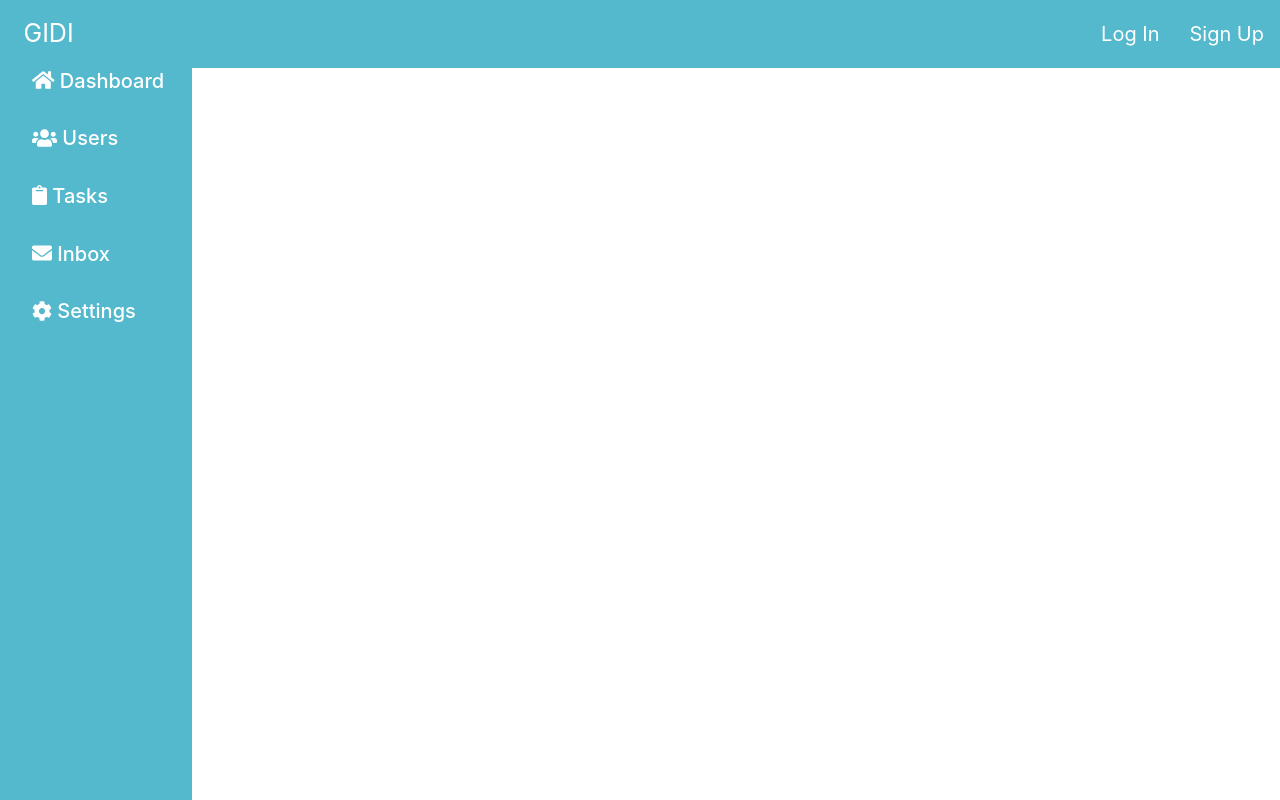
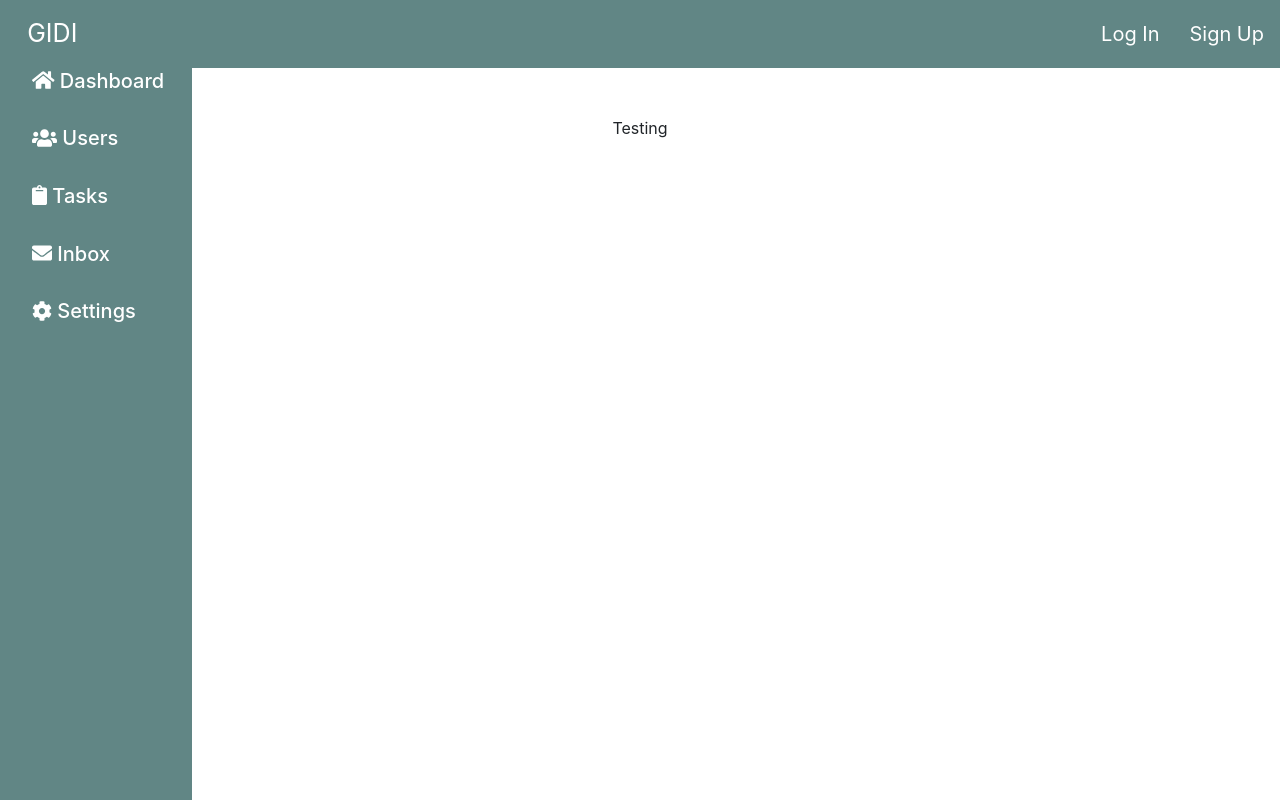
Before and after one commit to jonathanwong110/Git-It-And-Did-It, a React (Create React App) app in the folder git-it-and-did-it-client/: page /tasks in a window 1280 px wide. Built offline with nearby package versions, Linux system fonts and the light colour scheme.

Commit message:
created a tasks actions and types file

```diff
--- a/git-it-and-did-it-client/src/App.css
+++ b/git-it-and-did-it-client/src/App.css
@@ -43,13 +43,16 @@ html, body {
 }
 
 #main-nav {
-  background: rgba(84,185, 205, 1.0) !important;
+  background: #618685 !important;
 }
 
 .navbar-left-side-main {
   color: white;
   font-size: 25px;
-  margin: 0.6%;
+  margin-left: 0.9%;
+  margin-right: 0.6%;
+  margin-top: 0.6%;
+  margin-bottom: 0.6%;
 }
 
 .navbar-left-side, .span {
--- a/git-it-and-did-it-client/src/App.js
+++ b/git-it-and-did-it-client/src/App.js
@@ -8,6 +8,7 @@ import SignUp from './components/Auth/SignUp'
 import Users from './components/Users/index'
 import UserShow from './components/Users/UserShow'
 import SideBar from './components/Navigation/SideBar/SideBar'
+import Tasks from './components/Tasks/index'
 
 class App extends Component {
 
@@ -24,6 +25,7 @@ class App extends Component {
             <Route exact path="/signup" component={SignUp} />
             <Route exact path="/users" component={Users} />
             <Route exact path="/user" component={UserShow} />
+            <Route exact path="/tasks" component={Tasks} />
           </Switch>
         </div>
       </BrowserRouter>
--- /dev/null
+++ b/git-it-and-did-it-client/src/components/Tasks/index.js
@@ -0,0 +1,10 @@
+import React, { Component } from 'react';
+import { connect } from 'react-redux';
+
+class Tasks extends Component {
+  render() {
+    return <div>Testing</div>
+  }
+}
+
+export default Tasks
--- a/git-it-and-did-it-client/src/components/navigation/SideBar/SideBar.js
+++ b/git-it-and-did-it-client/src/components/navigation/SideBar/SideBar.js
@@ -7,7 +7,7 @@ const Container = styled.div`
     left: 0;
     top: 6%;
     bottom: 0;
-    background-color: rgba(84,185, 205, 1.0);
+    background-color: #618685;
     width: 12rem;
     display: flex;
     flex-direction: column;
--- /dev/null
+++ b/git-it-and-did-it-client/src/redux/Tasks/actions.js
@@ -0,0 +1,6 @@
+const TasksActionTypes = {
+  LOADING_TASKS: "LOADING_TASKS",
+  TASKS_LOADED: "TASKS_LOADED",
+};
+
+export default TasksActionTypes;
```
Also changed, not shown: git-it-and-did-it-client/src/redux/Tasks/types.js (added, +14 -0 lines), git-it-and-did-it-client/src/components/Tasks/TaskShow.js (added).
